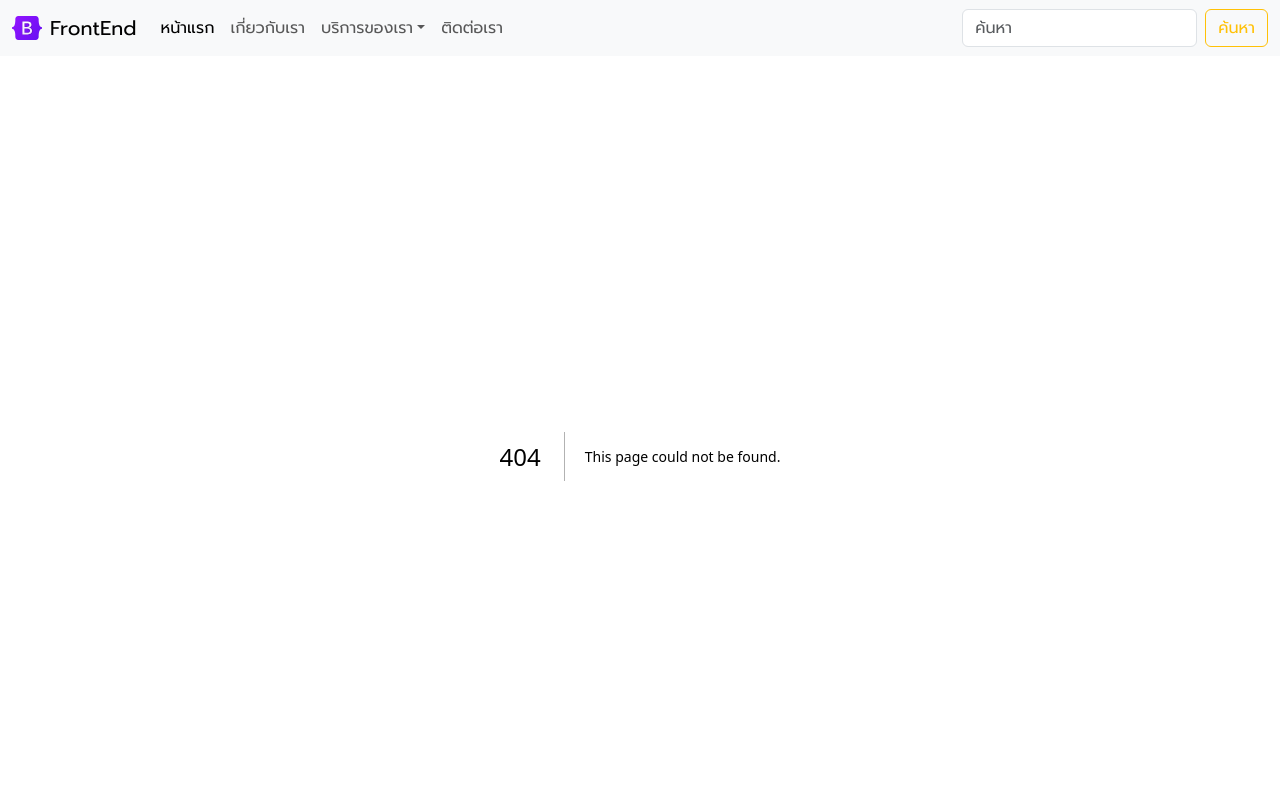
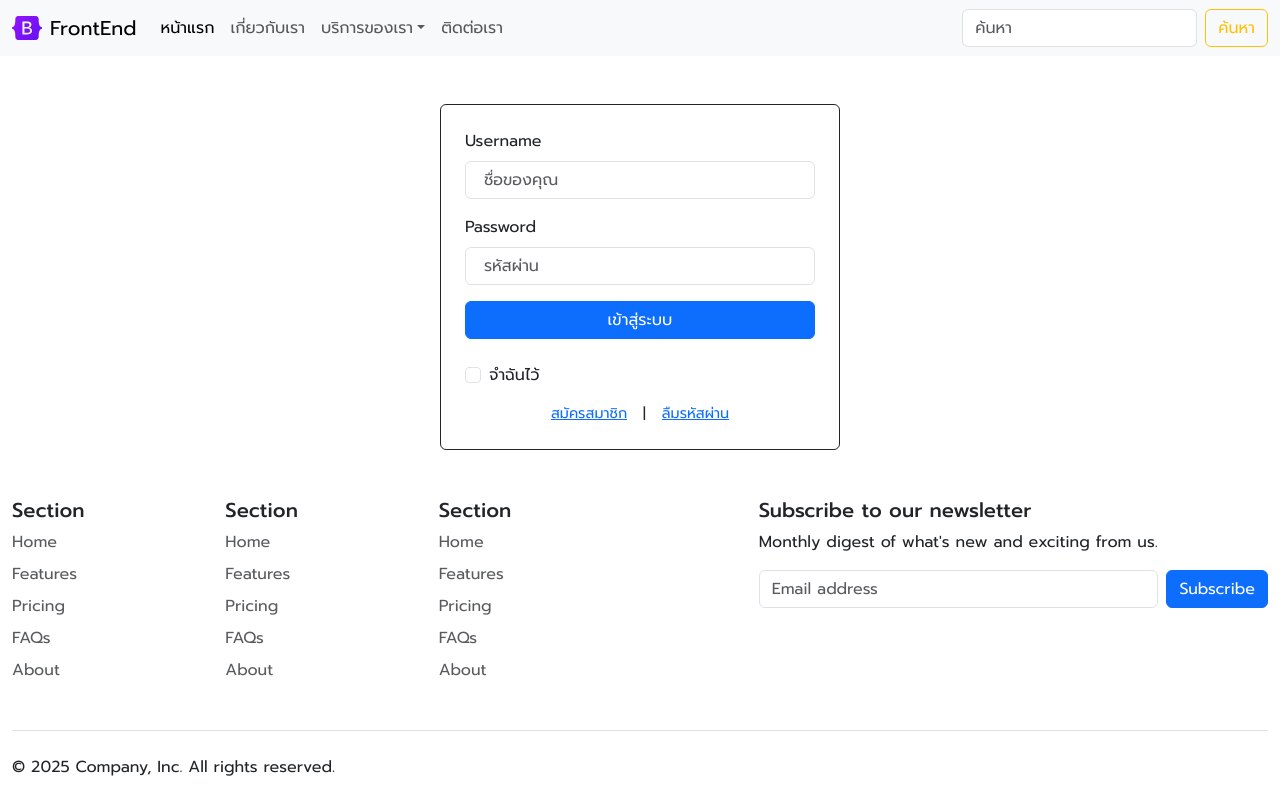
Before and after one commit to Oumpt/frontend046, a Next.js app: page /login in a window 1280 px wide. Before the commit this address had no page. Shown: the top 800 px of the page. Built offline with nearby package versions, Linux system fonts and the light colour scheme.

Commit message:
Create page.js

```diff
--- /dev/null
+++ b/app/login/page.js
@@ -0,0 +1,57 @@
+export default function Login() {
+  return (
+    <div className="d-flex justify-content-center mt-5">
+      <form
+        className="p-4 border border-dark rounded"
+        style={{ width: '100%', maxWidth: '400px' }}
+      >
+        <div className="mb-3 text-start">
+          <label htmlFor="formGroupExampleInput" className="form-label">
+            Username
+          </label>
+          <input
+            type="text"
+            className="form-control"
+            id="formGroupExampleInput"
+            placeholder=" ชื่อของคุณ"
+          />
+        </div>
+        <div className="mb-3 text-start">
+          <label htmlFor="formGroupExampleInput2" className="form-label">
+            Password
+          </label>
+          <input
+            type="password"
+            className="form-control"
+            id="formGroupExampleInput2"
+            placeholder=" รหัสผ่าน"
+          />
+        </div>
+
+        <button type="submit" className="btn btn-primary w-100">
+          เข้าสู่ระบบ
+        </button>
+
+
+        <div className="form-check mb-3 text-start"><br></br>
+          <input
+            className="form-check-input"
+            type="checkbox"
+            id="rememberMe"
+          />
+          <label className="form-check-label" htmlFor="rememberMe">
+            จำฉันไว้
+          </label>
+        </div>
+
+        <div className="text-center" style={{ fontSize: '0.9rem' }}>
+          <a href="/register" className="me-3">สมัครสมาชิก</a>
+          |
+          <a href="/forgot-password" className="ms-3">ลืมรหัสผ่าน</a>
+        </div>
+
+      </form>
+    </div>
+
+  );
+}
```
